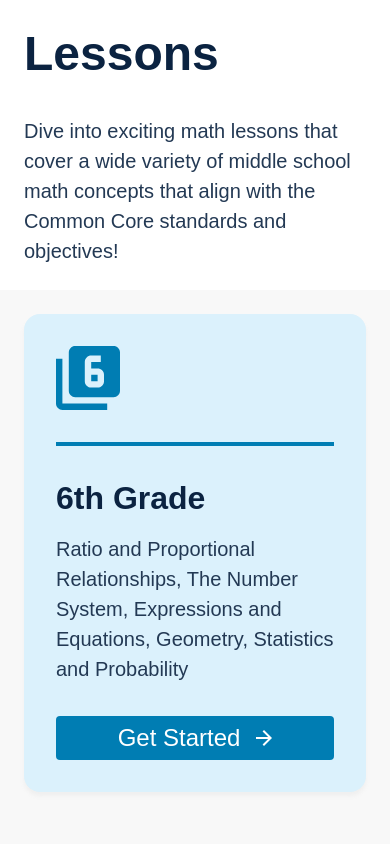
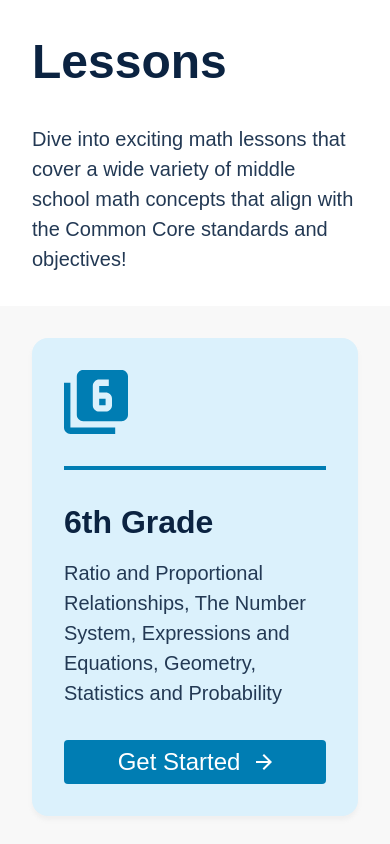
Before and after one commit to cadypridgeon/leap-2023, a plain HTML site: page pages/lessons.html in a window 390 px wide. Shown: the top 844 px of the page. Drawn offline with Linux system fonts and the light colour scheme; a web font is replaced by a local one.

Commit message:
Updated mobile spacing

```diff
--- a/styles/grades.css
+++ b/styles/grades.css
@@ -49,12 +49,8 @@ main {
 
 @media screen and (max-width: 600px) {
 
-    header {
-        padding: 24px;
-    }
-
-    main {
-        padding: 24px;
+    header, main {
+        padding: 32px;
     }
 
 }
--- a/styles/lessonTemplate.css
+++ b/styles/lessonTemplate.css
@@ -99,12 +99,8 @@ main {
 
 @media screen and (max-width: 600px) {
 
-    header {
-        padding: 24px;
-    }
-
-    main {
-        padding: 24px;
+    header, main {
+        padding: 32px;
     }
 
 }
--- a/styles/lessons.css
+++ b/styles/lessons.css
@@ -60,12 +60,8 @@ main {
 
 @media screen and (max-width: 600px) {
 
-    header {
-        padding: 24px;
-    }
-
-    main {
-        padding: 24px;
+    header, main {
+        padding: 32px;
     }
 
 }
```
